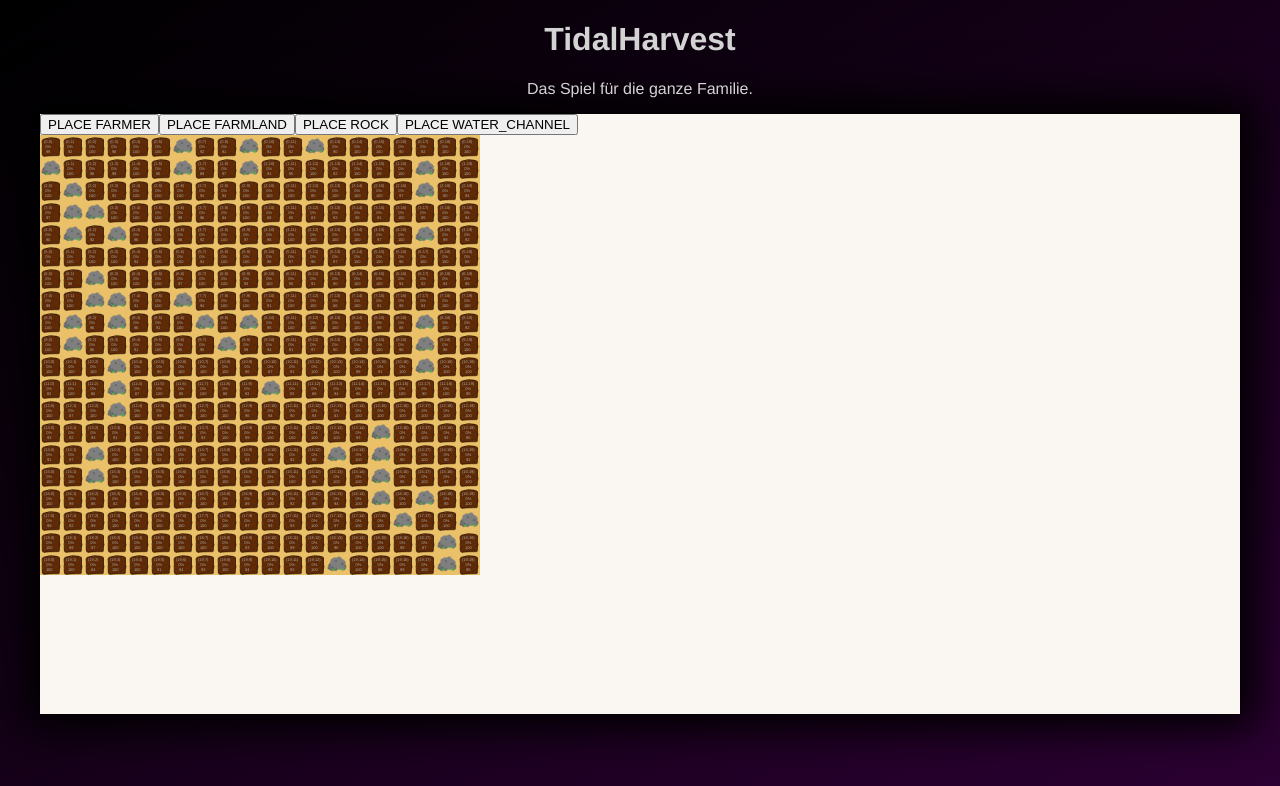
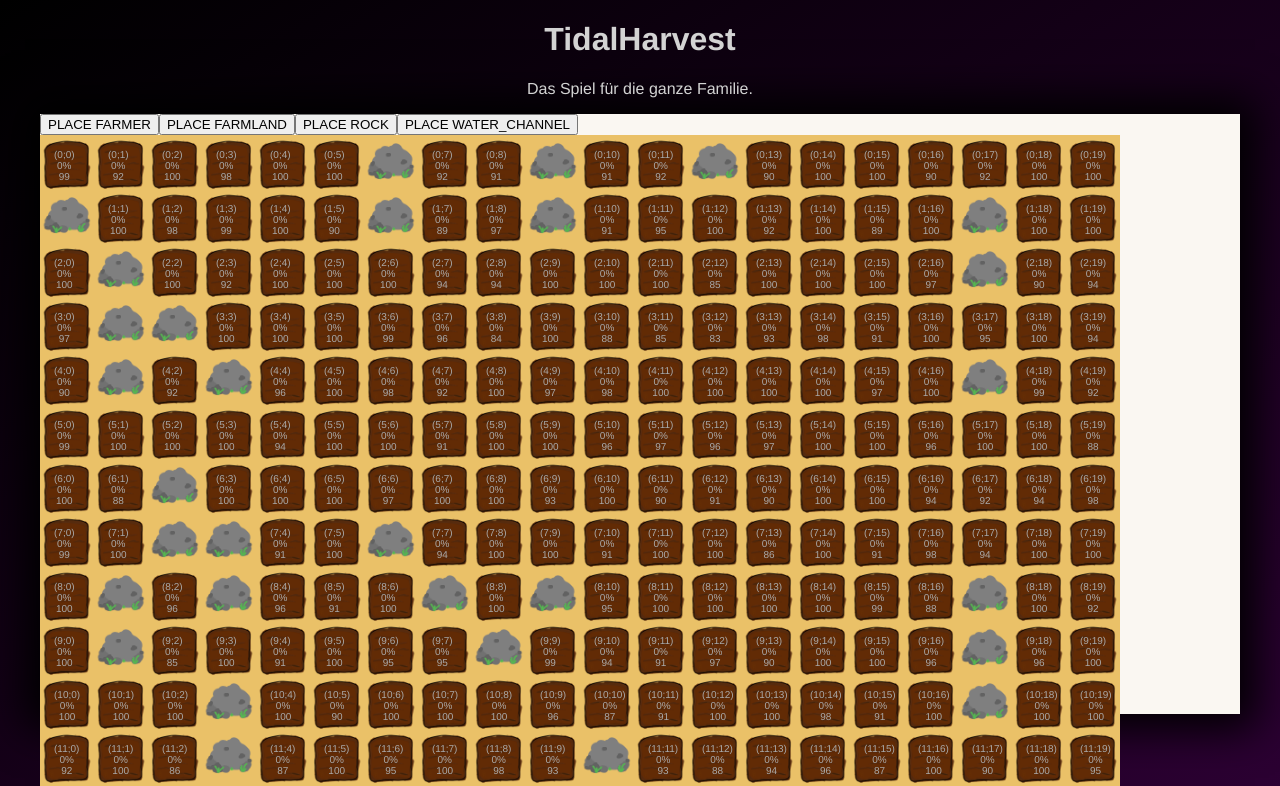
Before and after one commit to konrad2002/TidalHarvest, an Angular app in the folder tidal-harvest/: page / in a window 1280 px wide. Shown: the top 786 px of the page. Built offline with nearby package versions, Linux system fonts and the light colour scheme.

Commit message:
popup for farmland

```diff
--- /dev/null
+++ b/tidal-harvest/src/app/ui/core/directive/field-popup.directive.ts
@@ -0,0 +1,10 @@
+import {Directive, ViewContainerRef} from '@angular/core';
+
+@Directive({
+  selector: '[thFieldPopup]'
+})
+export class FieldPopupDirective {
+
+    constructor(public viewContainerRef: ViewContainerRef) { }
+
+}
--- a/tidal-harvest/src/app/ui/grid/grid.component.scss
+++ b/tidal-harvest/src/app/ui/grid/grid.component.scss
@@ -2,15 +2,15 @@
     padding: 0;
     margin: 0;
     display: block;
-    height: 22px;
+    height: 54px;
 }
 
 .field {
-    height: 22px;
-    width: 22px;
+    height: 54px;
+    width: 54px;
     overflow: hidden;
     display: inline-block;
-    font-size: 6px;
+    font-size: 10px;
     font-weight: bold;
     padding: 0;
     color: #e3e3e3;
--- a/tidal-harvest/src/app/ui/grid/tile/farmland/farmland.component.scss
+++ b/tidal-harvest/src/app/ui/grid/tile/farmland/farmland.component.scss
@@ -1,7 +1,6 @@
 .farmland {
     text-align: center;
-    padding: 4px;
-    font-size: 4px;
+    padding: 14px;
     position: absolute;
     z-index: 1;
     color: #aaa;
--- a/tidal-harvest/src/app/ui/grid/tile/tile-background-img/tile-background-img.component.scss
+++ b/tidal-harvest/src/app/ui/grid/tile/tile-background-img/tile-background-img.component.scss
@@ -4,6 +4,6 @@
 
 
 img {
-    width: 22px;
-    height: 22px;
+    width: 54px;
+    height: 54px;
 }
--- /dev/null
+++ b/tidal-harvest/src/app/ui/shared/popup/field-popup/farmland-popup/farmland-popup.component.html
@@ -0,0 +1,4 @@
+<ng-container *ngIf="field">
+    <span>Bewässert: {{field.humidity > 1 ? 'ja' : 'nein'}}</span>
+    <span *ngIf="field.crop">Pflanze: {{field.crop.name}}</span>
+</ng-container>
--- /dev/null
+++ b/tidal-harvest/src/app/ui/shared/popup/field-popup/farmland-popup/farmland-popup.component.scss
@@ -0,0 +1,3 @@
+span {
+    display: block;
+}
--- /dev/null
+++ b/tidal-harvest/src/app/ui/shared/popup/field-popup/field-popup.interface.ts
@@ -0,0 +1,6 @@
+import {Field} from "../../../../core/model/field/Field";
+
+export interface FieldPopup {
+    field: Field;
+    getTitle(): string;
+}
```
Also changed, not shown: tidal-harvest/src/app/ui/core/core.module.ts (+5 -2 lines), tidal-harvest/src/app/ui/shared/popup/field-popup/farmland-popup/farmland-popup.component.ts (added, +17 -0 lines), tidal-harvest/src/app/ui/shared/popup/popup-types.content.ts (added, +9 -0 lines), 2 other files (tests, documents, lock files or other folders).
